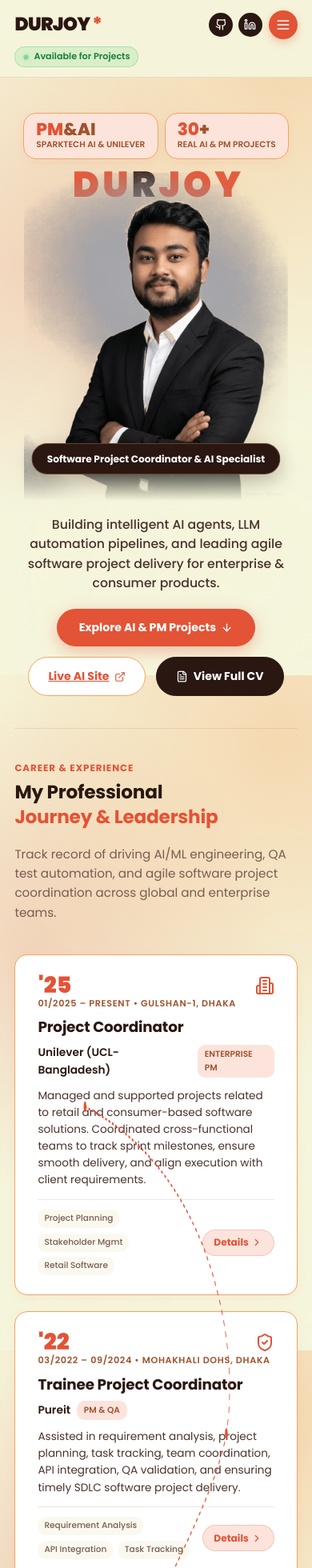
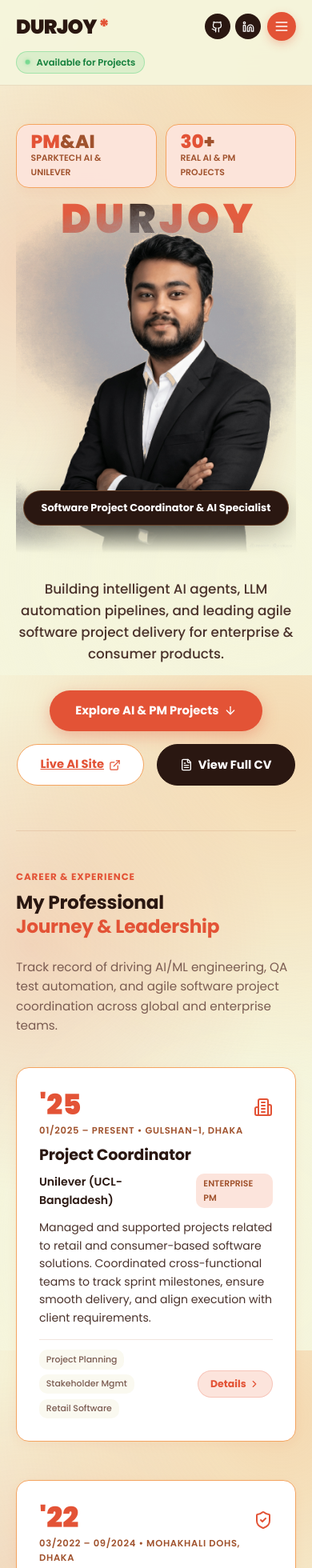
Before and after one commit to Ekaanta/durjoy_portfolio, a Next.js app: page / in a window 390 px wide. Shown: the top 1960 px of the page at 80% size. Built offline with nearby package versions, Linux system fonts and the light colour scheme.

Commit message:
Restore previous clean design layout with natural staggered Journey timeline and clean line termination

```diff
--- a/app/globals.css
+++ b/app/globals.css
@@ -69,9 +69,9 @@ h1, h2, h3, h4, h5, h6 {
 }
 
 .sidebar-column {
-  width: 280px;
+  width: 290px;
   flex-shrink: 0;
-  padding: 1.25rem 1.1rem;
+  padding: 1.5rem 1.15rem;
   position: sticky;
   top: 0;
   height: 100vh;
@@ -89,14 +89,14 @@ h1, h2, h3, h4, h5, h6 {
 .content-column {
   flex: 1;
   min-width: 0;
-  padding: 1.5rem 2.75rem 3.5rem;
+  padding: 2rem 3rem 4rem;
 }
 
 /* Top Section in Sidebar */
 .sidebar-top-section {
   display: flex;
   flex-direction: column;
-  gap: 0.55rem;
+  gap: 0.65rem;
 }
 
 .brand-row {
@@ -108,7 +108,7 @@ h1, h2, h3, h4, h5, h6 {
 
 .brand-logo {
   font-family: 'Poppins', sans-serif;
-  font-size: 1.45rem;
+  font-size: 1.55rem;
   font-weight: 900;
   letter-spacing: -0.03em;
   color: var(--ink);
@@ -128,8 +128,8 @@ h1, h2, h3, h4, h5, h6 {
 }
 
 .social-icon-btn {
-  width: 30px;
-  height: 30px;
+  width: 32px;
+  height: 32px;
   border-radius: 50%;
   background: var(--ink);
   color: #fff;
@@ -137,7 +137,7 @@ h1, h2, h3, h4, h5, h6 {
   align-items: center;
   justify-content: center;
   text-decoration: none;
-  font-size: 0.78rem;
+  font-size: 0.82rem;
   transition: all 0.2s ease;
 }
 
@@ -153,13 +153,13 @@ h1, h2, h3, h4, h5, h6 {
   border: 1px solid rgba(34, 197, 94, 0.3);
   color: #15803d;
   font-family: 'Poppins', sans-serif;
-  font-size: 0.7rem;
+  font-size: 0.72rem;
   font-weight: 600;
-  padding: 0.2rem 0.6rem;
+  padding: 0.25rem 0.65rem;
   border-radius: var(--radius-pill);
   display: inline-flex;
   align-items: center;
-  gap: 0.4rem;
+  gap: 0.45rem;
   align-self: flex-start;
 }
 
@@ -203,7 +203,7 @@ h1, h2, h3, h4, h5, h6 {
   flex-direction: column;
   flex: 1;
   justify-content: space-between;
-  margin-top: 0.75rem;
+  margin-top: 1rem;
 }
 
 .sidebar-nav-container {
@@ -211,7 +211,7 @@ h1, h2, h3, h4, h5, h6 {
   display: flex;
   flex-direction: column;
   justify-content: center;
-  padding: 0.35rem 0;
+  padding: 0.5rem 0;
 }
 
 /* Sidebar Nav Links */
@@ -219,21 +219,21 @@ h1, h2, h3, h4, h5, h6 {
   list-style: none;
   display: flex;
   flex-direction: column;
-  gap: 0.3rem;
+  gap: 0.35rem;
 }
 
 .sidebar-nav-link {
   font-family: 'Poppins', sans-serif;
-  font-size: 0.82rem;
+  font-size: 0.84rem;
   font-weight: 600;
   color: var(--ink-secondary);
   text-decoration: none;
-  padding: 0.5rem 0.8rem;
+  padding: 0.55rem 0.85rem;
   border-radius: var(--radius-md);
   transition: all 0.22s cubic-bezier(0.16, 1, 0.3, 1);
   display: flex;
   align-items: center;
-  gap: 0.6rem;
+  gap: 0.65rem;
   position: relative;
 }
 
@@ -273,8 +273,8 @@ h1, h2, h3, h4, h5, h6 {
 .sidebar-bottom {
   display: flex;
   flex-direction: column;
-  gap: 0.55rem;
-  padding-top: 0.65rem;
+  gap: 0.65rem;
+  padding-top: 0.75rem;
   border-top: 1px solid var(--border);
 }
 
@@ -282,9 +282,9 @@ h1, h2, h3, h4, h5, h6 {
   background: var(--bg-card-white);
   border: 1px solid var(--sandy-amber);
   border-radius: var(--radius-pill);
-  padding: 0.45rem 0.8rem;
+  padding: 0.5rem 0.85rem;
   font-family: 'DM Mono', monospace;
-  font-size: 0.68rem;
+  font-size: 0.7rem;
   color: var(--ink);
   display: flex;
   align-items: center;
@@ -302,9 +302,9 @@ h1, h2, h3, h4, h5, h6 {
   background: var(--purple-primary);
   color: #ffffff;
   border: none;
-  padding: 0.7rem 1.4rem;
+  padding: 0.75rem 1.6rem;
   font-family: 'Poppins', sans-serif;
-  font-size: 0.86rem;
+  font-size: 0.88rem;
   font-weight: 700;
   border-radius: var(--radius-pill);
   cursor: pointer;
@@ -333,14 +333,14 @@ h1, h2, h3, h4, h5, h6 {
     top: 0;
     border-right: none;
     border-bottom: 1px solid var(--border);
-    padding: 0.75rem 1.15rem;
+    padding: 0.85rem 1.25rem;
     background: rgba(245, 245, 220, 0.95);
     backdrop-filter: blur(20px);
     -webkit-backdrop-filter: blur(20px);
     z-index: 100;
   }
   .content-column {
-    padding: 1.25rem 1.15rem 2.5rem;
+    padding: 1.5rem 1.25rem 3rem;
   }
   .mobile-menu-toggle {
     display: flex;
@@ -372,28 +372,24 @@ h1, h2, h3, h4, h5, h6 {
   }
 }
 
-/* HERO SECTION - BALANCED VIEWPORT HEIGHT */
+/* HERO SECTION WITH CLEAN CUTOUT PROFILE */
 .hero-editorial {
   position: relative;
-  min-height: calc(100vh - 3.5rem);
-  display: flex;
-  flex-direction: column;
-  justify-content: center;
-  padding-top: 1rem;
-  padding-bottom: 2rem;
+  padding-top: 1.5rem;
+  padding-bottom: 3.5rem;
   overflow: hidden;
 }
 
 .giant-hero-text {
   font-family: 'Poppins', sans-serif;
-  font-size: clamp(2.8rem, 7.5vw, 6.2rem);
+  font-size: clamp(3.2rem, 9.5vw, 7.5rem);
   font-weight: 900;
   line-height: 0.88;
   letter-spacing: -0.04em;
   color: var(--purple-primary);
   text-align: center;
   user-select: none;
-  margin-bottom: -3.2rem;
+  margin-bottom: -4rem;
   text-transform: uppercase;
   opacity: 0.92;
   position: relative;
@@ -406,7 +402,7 @@ h1, h2, h3, h4, h5, h6 {
 
 .hero-cutout-wrap {
   position: relative;
-  max-width: 360px;
+  max-width: 440px;
   margin: 0 auto;
   display: flex;
   justify-content: center;
@@ -415,11 +411,11 @@ h1, h2, h3, h4, h5, h6 {
 
 .hero-profile-img {
   width: 100%;
-  max-width: 330px;
+  max-width: 400px;
   height: auto;
   display: block;
   background: transparent;
-  filter: drop-shadow(0 12px 24px rgba(160, 82, 45, 0.2));
+  filter: drop-shadow(0 15px 30px rgba(160, 82, 45, 0.22));
   mask-image: linear-gradient(to bottom, black 85%, transparent 100%);
   -webkit-mask-image: linear-gradient(to bottom, black 85%, transparent 100%);
 }
@@ -432,28 +428,37 @@ h1, h2, h3, h4, h5, h6 {
   transform: translateX(-50%);
   background: var(--ink);
   color: #ffffff;
-  padding: 0.55rem 1.15rem;
+  padding: 0.65rem 1.35rem;
   border-radius: var(--radius-pill);
   font-family: 'Poppins', sans-serif;
   font-weight: 700;
-  font-size: clamp(0.76rem, 1.4vw, 0.86rem);
+  font-size: clamp(0.8rem, 1.6vw, 0.92rem);
   display: flex;
   align-items: center;
-  gap: 0.5rem;
-  box-shadow: 0 8px 24px rgba(0, 0, 0, 0.25);
+  gap: 0.6rem;
+  box-shadow: 0 10px 30px rgba(0, 0, 0, 0.25);
   white-space: nowrap;
   z-index: 5;
   border: 1px solid rgba(244, 164, 96, 0.3);
 }
 
+.chest-badge-gold {
+  background: var(--purple-primary);
+  color: #ffffff;
+  font-size: 0.72rem;
+  padding: 0.22rem 0.6rem;
+  border-radius: var(--radius-sm);
+  font-weight: 700;
+}
+
 /* HERO STATS OVERLAY TOP-LEFT */
 .hero-top-left-stats {
   position: absolute;
-  top: 0.75rem;
-  left: 0.5rem;
+  top: 1rem;
+  left: 1rem;
   display: flex;
   flex-direction: column;
-  gap: 0.5rem;
+  gap: 0.65rem;
   z-index: 10;
 }
 
@@ -461,14 +466,14 @@ h1, h2, h3, h4, h5, h6 {
   background: rgba(252, 228, 220, 0.95);
   backdrop-filter: blur(12px);
   border: 1px solid var(--sandy-amber);
-  padding: 0.55rem 0.95rem;
+  padding: 0.65rem 1.1rem;
   border-radius: var(--radius-md);
   box-shadow: var(--shadow-sm);
 }
 
 .stat-pill-num {
   font-family: 'Poppins', sans-serif;
-  font-size: 1.35rem;
+  font-size: 1.45rem;
   font-weight: 800;
   color: var(--purple-primary);
   line-height: 1;
@@ -480,37 +485,31 @@ h1, h2, h3, h4, h5, h6 {
 
 .stat-pill-lbl {
   font-family: 'Poppins', sans-serif;
-  font-size: 0.66rem;
+  font-size: 0.68rem;
   color: var(--purple-badge-text);
   text-transform: uppercase;
   font-weight: 600;
 }
 
 @media (max-width: 768px) {
-  .hero-editorial {
-    min-height: auto;
-    padding-top: 1.5rem;
-    padding-bottom: 2.5rem;
-  }
   .hero-top-left-stats {
     position: relative;
     top: 0;
     left: 0;
     flex-direction: row;
     justify-content: center;
-    margin-bottom: 0.75rem;
+    margin-bottom: 1rem;
   }
   .giant-hero-text {
-    margin-bottom: -2.2rem;
+    margin-bottom: -2.5rem;
   }
 }
 
 /* SECTIONS COMMON */
 .section-wrapper {
-  padding-top: 2.75rem;
-  padding-bottom: 2.75rem;
+  padding-top: 3.5rem;
+  padding-bottom: 3.5rem;
   border-top: 1px solid var(--border);
-  scroll-margin-top: 2rem;
 }
 
 .section-tag {
@@ -519,10 +518,11 @@ h1, h2, h3, h4, h5, h6 {
   letter-spacing: 0.08em;
   text-transform: uppercase;
   color: var(--purple-primary);
-  margin-bottom: 0.35rem;
+  margin-bottom: 0.4rem;
   font-weight: 700;
 }
 
+/* EXACT HEADLINE STYLE ACROSS ALL SECTIONS MATCHING PROVEN RESULTS */
 .section-title-large {
   font-family: 'Poppins', sans-serif;
   font-size: 1.45rem;
@@ -530,7 +530,7 @@ h1, h2, h3, h4, h5, h6 {
   line-height: 1.3;
   letter-spacing: -0.01em;
   color: var(--ink);
-  margin-bottom: 1.25rem;
+  margin-bottom: 1.5rem;
 }
 
 .section-title-large em {
@@ -538,91 +538,115 @@ h1, h2, h3, h4, h5, h6 {
   color: var(--purple-primary);
 }
 
-/* JOURNEY TIMELINE CLEAN VERTICAL SECTION */
+/* JOURNEY TIMELINE CURVE SECTION */
 .journey-section {
   position: relative;
-  padding: 2.5rem 0;
+  padding: 3rem 0;
 }
 
 .timeline-container {
   position: relative;
   display: flex;
   flex-direction: column;
-  gap: 1.25rem;
-  margin-top: 1rem;
+  gap: 3rem;
+  margin-top: 1.5rem;
+}
+
+.timeline-svg-connector {
+  position: absolute;
+  top: 0;
+  left: 0;
+  width: 100%;
+  height: 100%;
+  pointer-events: none;
+  z-index: 1;
 }
 
 .journey-card {
+  position: relative;
+  z-index: 2;
   background: var(--bg-card-white);
   border: 1px solid var(--sandy-amber);
   border-radius: var(--radius-md);
-  padding: 1.5rem 1.75rem;
+  padding: 1.75rem;
+  max-width: 520px;
   box-shadow: var(--shadow-sm);
   transition: all 0.3s cubic-bezier(0.16, 1, 0.3, 1);
   font-family: 'Poppins', sans-serif;
 }
 
 .journey-card:hover {
-  transform: translateY(-3px);
+  transform: translateY(-4px);
   box-shadow: var(--shadow-md);
   border-color: var(--purple-primary);
 }
 
+.journey-card.card-left {
+  align-self: flex-start;
+  margin-left: 4%;
+}
+
+.journey-card.card-right {
+  align-self: flex-end;
+  margin-right: 4%;
+}
+
 .journey-year {
   font-family: 'Poppins', sans-serif;
-  font-size: 1.75rem;
+  font-size: 2.2rem;
   font-weight: 900;
   color: var(--purple-primary);
   line-height: 1;
+  margin-bottom: 0.35rem;
 }
 
 .journey-date {
   font-family: 'Poppins', sans-serif;
-  font-size: 0.7rem;
+  font-size: 0.72rem;
   color: var(--purple-badge-text);
   text-transform: uppercase;
   letter-spacing: 0.06em;
-  margin-bottom: 0.35rem;
+  margin-bottom: 0.4rem;
   font-weight: 600;
 }
 
 .journey-role {
   font-family: 'Poppins', sans-serif;
-  font-size: 1.15rem;
+  font-size: 1.2rem;
   font-weight: 700;
   color: var(--ink);
-  margin-bottom: 0.35rem;
+  margin-bottom: 0.4rem;
 }
 
 .journey-company {
   display: flex;
   align-items: center;
   gap: 0.5rem;
-  margin-bottom: 0.65rem;
+  margin-bottom: 0.75rem;
 }
 
 .company-name {
-  font-size: 0.86rem;
+  font-size: 0.88rem;
   font-weight: 600;
   color: var(--ink);
 }
 
 .type-badge {
   font-family: 'Poppins', sans-serif;
-  font-size: 0.66rem;
+  font-size: 0.68rem;
   text-transform: uppercase;
   background: var(--purple-light);
-  padding: 0.22rem 0.55rem;
+  padding: 0.25rem 0.6rem;
   border-radius: var(--radius-sm);
   color: var(--purple-badge-text);
   font-weight: 600;
 }
 
 .journey-desc {
-  font-size: 0.85rem;
+  font-size: 0.88rem;
   color: var(--ink-secondary);
-  line-height: 1.55;
-  margin-bottom: 0.85rem;
+  line-height: 1.6;
+  margin-bottom: 1rem;
 }
 
 .journey-footer {
@@ -641,8 +665,8 @@ h1, h2, h3, h4, h5, h6 {
 
 .journey-tag {
   font-family: 'Poppins', sans-serif;
-  font-size: 0.66rem;
-  padding: 0.2rem 0.5rem;
+  font-size: 0.68rem;
+  padding: 0.22rem 0.55rem;
   background: var(--bg-card);
   border-radius: var(--radius-sm);
   color: var(--ink-muted);
@@ -651,12 +675,12 @@ h1, h2, h3, h4, h5, h6 {
 
 .read-more-btn {
   font-family: 'Poppins', sans-serif;
-  font-size: 0.76rem;
+  font-size: 0.78rem;
   font-weight: 700;
   background: var(--purple-light);
   color: var(--purple-primary);
   border: 1px solid var(--purple-border);
-  padding: 0.4rem 0.85rem;
+  padding: 0.45rem 0.95rem;
   border-radius: var(--radius-pill);
   cursor: pointer;
   transition: all 0.25s ease;
@@ -667,32 +691,45 @@ h1, h2, h3, h4, h5, h6 {
   color: #fff;
 }
 
+@media (max-width: 900px) {
+  .journey-card.card-left,
+  .journey-card.card-right {
+    align-self: center;
+    margin-left: 0;
+    margin-right: 0;
+    width: 100%;
+  }
+  .timeline-svg-connector {
+    display: none;
+  }
+}
+
 /* STACK I BUILD WITH (SKILLS) */
 .stack-grid {
   display: grid;
   grid-template-columns: repeat(3, 1fr);
-  gap: 1.25rem;
+  gap: 1.35rem;
 }
 
 .stack-card {
   background: var(--bg-card-white);
   border: 1px solid var(--sandy-amber);
   border-radius: var(--radius-md);
-  padding: 1.6rem 1.4rem;
+  padding: 1.75rem 1.5rem;
   box-shadow: var(--shadow-sm);
   transition: all 0.3s ease;
   font-family: 'Poppins', sans-serif;
 }
 
 .stack-card:hover {
-  transform: translateY(-3px);
+  transform: translateY(-4px);
   box-shadow: var(--shadow-md);
   border-color: var(--purple-primary);
 }
 
 .stack-card-title {
   font-family: 'Poppins', sans-serif;
-  font-size: 1.05rem;
+  font-size: 1.1rem;
   font-weight: 700;
   color: var(--ink);
 }
@@ -700,21 +737,21 @@ h1, h2, h3, h4, h5, h6 {
 .stack-items-list {
   display: flex;
   flex-direction: column;
-  gap: 0.65rem;
+  gap: 0.7rem;
 }
 
 .stack-item-row {
   display: flex;
   align-items: center;
-  gap: 0.55rem;
-  font-size: 0.84rem;
+  gap: 0.6rem;
+  font-size: 0.85rem;
   font-weight: 500;
   color: var(--ink-secondary);
 }
 
 .stack-dot {
-  width: 6px;
-  height: 6px;
+  width: 7px;
+  height: 7px;
   border-radius: 50%;
   background: var(--purple-primary);
 }
@@ -722,6 +759,106 @@ h1, h2, h3, h4, h5, h6 {
 @media (max-width: 900px) {
   .stack-grid {
     grid-template-columns: 1fr;
+  }
+}
+
+/* BUILT TO SCALE (PROJECTS ROWS) */
+.projects-rows-list {
+  display: flex;
+  flex-direction: column;
+  gap: 1.15rem;
+}
+
+.project-row-item {
+  background: var(--bg-card-white);
+  border: 1px solid var(--border);
+  border-radius: var(--radius-md);
+  padding: 1.5rem 1.75rem;
+  display: flex;
+  justify-content: space-between;
+  align-items: center;
+  transition: all 0.3s cubic-bezier(0.16, 1, 0.3, 1);
+  cursor: pointer;
+  box-shadow: var(--shadow-sm);
+  font-family: 'Poppins', sans-serif;
+}
+
+.project-row-item:hover {
+  background: #ffffff;
+  border-color: var(--purple-primary);
+  transform: translateY(-3px);
+  box-shadow: var(--shadow-md);
+}
+
+.row-left {
+  display: flex;
+  align-items: center;
+  gap: 1.35rem;
+}
+
+.row-num {
+  font-family: 'Poppins', sans-serif;
+  font-size: 0.95rem;
+  font-weight: 800;
+  color: var(--purple-primary);
+}
+
+.row-title {
+  font-family: 'Poppins', sans-serif;
+  font-size: 1.1rem;
+  font-weight: 700;
+  color: var(--ink);
+}
+
+.row-desc {
+  font-size: 0.85rem;
+  color: var(--ink-muted);
+  margin-top: 0.2rem;
+}
+
+.row-tags {
+  display: flex;
+  gap: 0.45rem;
+  flex-wrap: wrap;
+}
+
+.row-right {
+  display: flex;
+  align-items: center;
+  gap: 1.15rem;
+}
+
+.row-arrow-btn {
+  width: 40px;
+  height: 40px;
+  border-radius: 50%;
+  background: var(--purple-primary);
+  color: #ffffff;
+  display: flex;
+  align-items: center;
+  justify-content: center;
+  font-size: 1rem;
+  font-weight: 700;
+  transition: all 0.25s ease;
+  border: none;
+  box-shadow: 0 4px 12px rgba(227, 83, 54, 0.35);
+}
+
+.project-row-item:hover .row-arrow-btn {
+  background: var(--purple-hover);
+  transform: scale(1.08);
+}
+
+@media (max-width: 768px) {
+  .project-row-item {
+    flex-direction: column;
+    align-items: flex-start;
+    gap: 1rem;
+    padding: 1.25rem;
+  }
+  .row-right {
+    width: 100%;
+    justify-content: space-between;
   }
 }
 
@@ -736,10 +873,10 @@ h1, h2, h3, h4, h5, h6 {
   background: var(--bg-card-white);
   border: 1px solid var(--border);
   border-radius: var(--radius-md);
-  padding: 1.4rem 1.25rem;
+  padding: 1.5rem 1.35rem;
   display: flex;
   flex-direction: column;
-  gap: 0.6rem;
+  gap: 0.65rem;
   box-shadow: var(--shadow-sm);
   transition: all 0.25s ease;
   font-family: 'Poppins', sans-serif;
@@ -752,21 +889,21 @@ h1, h2, h3, h4, h5, h6 {
 }
 
 .what-icon {
-  width: 36px;
-  height: 36px;
+  width: 38px;
+  height: 38px;
   border-radius: var(--radius-sm);
   background: var(--purple-light);
   color: var(--purple-primary);
   display: flex;
   align-items: center;
   justify-content: center;
-  font-size: 1rem;
+  font-size: 1.05rem;
   font-weight: 700;
 }
 
 .what-title {
   font-family: 'Poppins', sans-serif;
-  font-size: 0.94rem;
+  font-size: 0.96rem;
   font-weight: 700;
   color: var(--ink);
 }
@@ -800,10 +937,10 @@ h1, h2, h3, h4, h5, h6 {
   background: var(--bg-card-white);
   border: 1px solid var(--sandy-amber);
   border-radius: var(--radius-md);
-  padding: 1.6rem 1.25rem;
+  padding: 1.75rem 1.35rem;
   display: flex;
   flex-direction: column;
-  gap: 0.75rem;
+  gap: 0.85rem;
   transition: all 0.3s ease;
   box-shadow: var(--shadow-sm);
   font-family: 'Poppins', sans-serif;
@@ -817,10 +954,10 @@ h1, h2, h3, h4, h5, h6 {
 
 .service-badge {
   font-family: 'Poppins', sans-serif;
-  font-size: 0.66rem;
+  font-size: 0.68rem;
   color: var(--purple-badge-text);
   background: var(--purple-light);
-  padding: 0.22rem 0.55rem;
+  padding: 0.25rem 0.6rem;
   border-radius: var(--radius-sm);
   align-self: flex-start;
   font-weight: 600;
@@ -828,7 +965,7 @@ h1, h2, h3, h4, h5, h6 {
 
 .service-title {
   font-family: 'Poppins', sans-serif;
-  font-size: 1.02rem;
+  font-size: 1.05rem;
   font-weight: 700;
   color: var(--ink);
 }
@@ -837,7 +974,7 @@ h1, h2, h3, h4, h5, h6 {
   list-style: none;
   display: flex;
   flex-direction: column;
-  gap: 0.45rem;
+  gap: 0.5rem;
   font-size: 0.82rem;
   color: var(--ink-secondary);
 }
@@ -883,14 +1020,14 @@ h1, h2, h3, h4, h5, h6 {
 
 .faq-trigger {
   width: 100%;
-  padding: 1.15rem 1.35rem;
+  padding: 1.25rem 1.5rem;
   background: none;
   border: none;
   display: flex;
   justify-content: space-between;
   align-items: center;
   font-family: 'Poppins', sans-serif;
-  font-size: 0.92rem;
+  font-size: 0.95rem;
   font-weight: 700;
   color: var(--ink);
   cursor: pointer;
@@ -898,14 +1035,14 @@ h1, h2, h3, h4, h5, h6 {
 }
 
 .faq-icon {
-  font-size: 1.15rem;
+  font-size: 1.2rem;
   color: var(--purple-primary);
   transition: transform 0.25s ease;
 }
 
 .faq-content {
-  padding: 0 1.35rem 1.15rem;
-  font-size: 0.86rem;
+  padding: 0 1.5rem 1.25rem;
+  font-size: 0.88rem;
   color: var(--ink-muted);
   line-height: 1.6;
 }
@@ -919,15 +1056,15 @@ h1, h2, h3, h4, h5, h6 {
 /* GIANT FOOTER BRANDING */
 .giant-footer-text {
   font-family: 'Poppins', sans-serif;
-  font-size: clamp(2.8rem, 7vw, 5.5rem);
+  font-size: clamp(3rem, 8vw, 6.5rem);
   font-weight: 900;
   line-height: 0.88;
   letter-spacing: -0.04em;
   color: var(--ink);
   text-align: center;
   user-select: none;
-  margin-top: 2rem;
-  margin-bottom: 1.5rem;
+  margin-top: 2.5rem;
+  margin-bottom: 2rem;
   text-transform: uppercase;
 }
 
@@ -939,10 +1076,10 @@ h1, h2, h3, h4, h5, h6 {
   background: var(--bg-card-white);
   border: 1px solid var(--sandy-amber);
   border-radius: var(--radius-md);
-  padding: 2.25rem 1.75rem;
+  padding: 2.75rem 2rem;
   text-align: center;
   box-shadow: var(--shadow-md);
-  margin-bottom: 2rem;
+  margin-bottom: 2.5rem;
   font-family: 'Poppins', sans-serif;
 }
 
@@ -952,13 +1089,13 @@ h1, h2, h3, h4, h5, h6 {
   font-weight: 700;
   line-height: 1.3;
   letter-spacing: -0.01em;
-  margin-bottom: 0.65rem;
+  margin-bottom: 0.75rem;
 }
 
 .footer-cta-sub {
-  font-size: 0.88rem;
+  font-size: 0.92rem;
   color: var(--ink-muted);
-  margin-bottom: 1.5rem;
+  margin-bottom: 1.75rem;
 }
 
 /* MODALS */
--- a/app/page.tsx
+++ b/app/page.tsx
@@ -11,7 +11,6 @@ import ProcessSection from "@/components/ProcessSection";
 import ClientManagementSection, { VideoItem } from "@/components/ClientManagementSection";
 import WorkSamplesSection from "@/components/WorkSamplesSection";
 import FaqSection from "@/components/FaqSection";
-import ContactSection from "@/components/ContactSection";
 import Footer from "@/components/Footer";
 
 import ProjectsModal from "@/components/modals/ProjectsModal";
@@ -82,10 +81,7 @@ export default function Home() {
         {/* Got any questions? (FAQ Accordion) */}
         <FaqSection />
 
-        {/* Contact Section */}
-        <ContactSection />
-
-        {/* Footer with Copyright & Back to Top */}
+        {/* Footer with Giant DURJOY Header */}
         <Footer onOpenCvModal={() => setCvModalOpen(true)} />
       </main>
 
--- a/components/HeroSection.tsx
+++ b/components/HeroSection.tsx
@@ -35,8 +35,8 @@ export default function HeroSection({ onOpenCvModal }: HeroSectionProps) {
         <Image
           src="/images/durjoy-hero.png"
           alt="Ekanta Banik (Durjoy) - Software Project Coordinator & AI Specialist"
-          width={360}
-          height={430}
+          width={440}
+          height={520}
           className="hero-profile-img"
           priority
         />
@@ -48,34 +48,34 @@ export default function HeroSection({ onOpenCvModal }: HeroSectionProps) {
       </div>
 
       {/* Sub-headline description */}
-      <div style={{ textAlign: "center", maxWidth: "660px", margin: "1.15rem auto 0", zIndex: 10, position: "relative" }}>
-        <p style={{ fontSize: "0.98rem", color: "var(--ink-secondary)", fontWeight: 500, lineHeight: 1.55 }}>
+      <div style={{ textAlign: "center", maxWidth: "680px", margin: "2rem auto 0", zIndex: 10, position: "relative" }}>
+        <p style={{ fontSize: "1.05rem", color: "var(--ink-secondary)", fontWeight: 500, lineHeight: 1.6 }}>
           Building intelligent AI agents, LLM automation pipelines, and leading agile software project delivery for enterprise & consumer products.
         </p>
       </div>
 
       {/* Action Buttons */}
-      <div style={{ display: "flex", justifyContent: "center", gap: "0.85rem", marginTop: "1.25rem", flexWrap: "wrap", zIndex: 10, position: "relative" }}>
-        <a href="#projects" className="btn-hire-gold" style={{ width: "auto", padding: "0.75rem 1.75rem", fontSize: "0.88rem", display: "inline-flex", alignItems: "center", gap: "0.4rem" }}>
+      <div style={{ display: "flex", justifyContent: "center", gap: "1rem", marginTop: "2rem", flexWrap: "wrap", zIndex: 10, position: "relative" }}>
+        <a href="#projects" className="btn-hire-gold" style={{ width: "auto", padding: "0.85rem 2rem", fontSize: "0.92rem", display: "inline-flex", alignItems: "center", gap: "0.4rem" }}>
           <span>Explore AI & PM Projects</span>
-          <ArrowDown size={15} />
+          <ArrowDown size={16} />
         </a>
         <a
           href="https://durjoy-ai.lovable.app"
           target="_blank"
           rel="noopener noreferrer"
           className="read-more-btn"
-          style={{ padding: "0.75rem 1.5rem", fontSize: "0.88rem", background: "var(--bg-card-white)", borderColor: "var(--sandy-amber)", display: "inline-flex", alignItems: "center", gap: "0.4rem" }}
+          style={{ padding: "0.85rem 1.75rem", fontSize: "0.92rem", background: "var(--bg-card-white)", borderColor: "var(--sandy-amber)", display: "inline-flex", alignItems: "center", gap: "0.4rem" }}
         >
           <span>Live AI Site</span>
-          <ExternalLink size={14} />
+          <ExternalLink size={15} />
         </a>
         <button
           onClick={onOpenCvModal}
           className="read-more-btn"
-          style={{ padding: "0.75rem 1.5rem", fontSize: "0.88rem", background: "var(--ink)", color: "#ffffff", borderColor: "var(--ink)", display: "inline-flex", alignItems: "center", gap: "0.4rem" }}
+          style={{ padding: "0.85rem 1.75rem", fontSize: "0.92rem", background: "var(--ink)", color: "#ffffff", borderColor: "var(--ink)", display: "inline-flex", alignItems: "center", gap: "0.4rem" }}
         >
-          <FileText size={15} />
+          <FileText size={16} />
           <span>View Full CV</span>
         </button>
       </div>
--- a/components/JourneySection.tsx
+++ b/components/JourneySection.tsx
@@ -26,30 +26,18 @@ export default function JourneySection({ onOpenCvModal }: { onOpenCvModal: () =>
         Track record of driving AI/ML engineering, QA test automation, and agile software project coordination across global and enterprise teams.
       </p>
 
-      <div className="timeline-container" style={{ position: "relative" }}>
-        {/* Curved connecting line starting at Card 1 (Project Coordinator) and ending cleanly at Card 3 (AI Engineer) */}
-        <svg
-          className="timeline-svg-connector"
-          viewBox="0 0 1000 850"
-          fill="none"
-          preserveAspectRatio="none"
-          style={{ position: "absolute", inset: 0, width: "100%", height: "100%", pointerEvents: "none", zIndex: 1 }}
-        >
+      <div className="timeline-container">
+        {/* Curved SVG connector line behind cards */}
+        <svg className="timeline-svg-connector" viewBox="0 0 1000 900" fill="none" preserveAspectRatio="none">
           <path
-            d="M 250,140 C 700,200 800,360 750,440 C 700,520 300,680 250,750"
+            d="M 250,150 C 750,250 800,450 350,550 C 200,620 220,700 250,750"
             stroke="var(--purple-primary)"
-            strokeWidth="2.2"
-            strokeDasharray="6 6"
+            strokeWidth="2"
+            strokeDasharray="4 4"
           />
-          {/* Starting Circle at Project Coordinator */}
-          <circle cx="250" cy="140" r="5" fill="var(--purple-primary)" />
-          {/* Intermediate Circle at Pureit */}
-          <circle cx="750" cy="440" r="5" fill="var(--purple-primary)" />
-          {/* Terminating Circle exactly at AI Engineer */}
-          <circle cx="250" cy="750" r="5" fill="var(--purple-primary)" />
         </svg>
 
-        {/* Card 1: Unilever (Project Coordinator - Start of Line) */}
+        {/* Card 1: Unilever (UCL-Bangladesh) */}
         <div className="journey-card card-left fade-up">
           <div style={{ display: "flex", justifyContent: "space-between", alignItems: "center" }}>
             <div className="journey-year">'25</div>
@@ -77,7 +65,7 @@ export default function JourneySection({ onOpenCvModal }: { onOpenCvModal: () =>
           </div>
         </div>
 
-        {/* Card 2: Pureit (Trainee Project Coordinator - Mid Curve) */}
+        {/* Card 2: Pureit */}
         <div className="journey-card card-right fade-up">
           <div style={{ display: "flex", justifyContent: "space-between", alignItems: "center" }}>
             <div className="journey-year">'22</div>
@@ -105,7 +93,7 @@ export default function JourneySection({ onOpenCvModal }: { onOpenCvModal: () =>
           </div>
         </div>
 
-        {/* Card 3: Sparktech AI Limited (Jr. AI Engineer - End of Line) */}
+        {/* Card 3: Sparktech AI Limited */}
         <div className="journey-card card-left fade-up">
           <div style={{ display: "flex", justifyContent: "space-between", alignItems: "center" }}>
             <div className="journey-year">'25</div>
```
Also changed, not shown: components/Navbar.tsx (+4 -5 lines), 1 other file (tests, documents, lock files or other folders).
